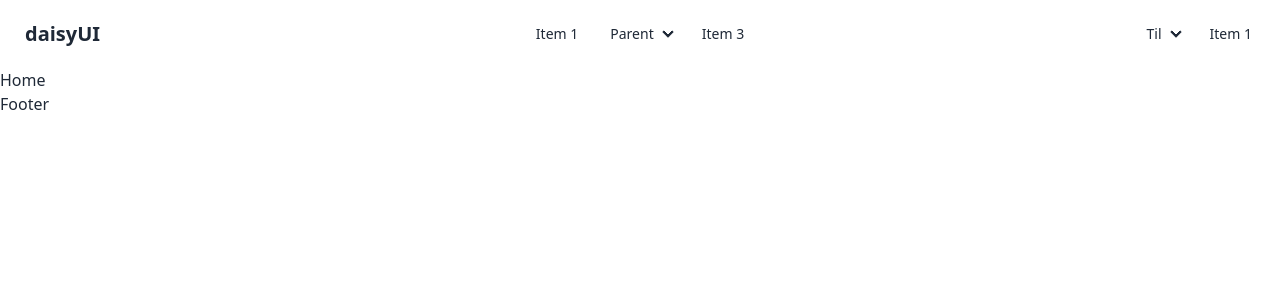
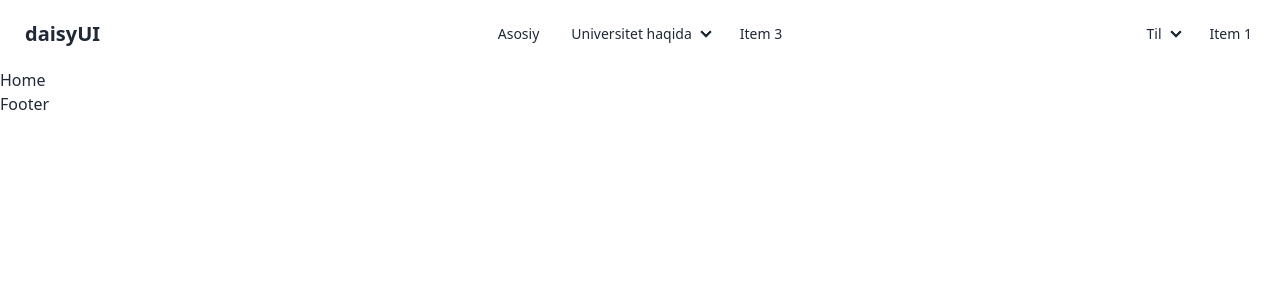
Before and after one commit to Abdusalom05/CAMU-UZ, a React (Vite) app: page / in a window 1280 px wide. Shown: the top 300 px of the page. Built offline with nearby package versions, Linux system fonts and the light colour scheme.

Commit message:
Update header

```diff
--- a/src/components/Header.jsx
+++ b/src/components/Header.jsx
@@ -24,16 +24,19 @@ function Header() {
             tabIndex={0}
             className="menu menu-sm dropdown-content mt-3 z-[1] p-2 shadow bg-base-100 rounded-box w-52">
             <li>
-              <a>Item 1</a>
+              <a href="#">Asosiy</a>
             </li>
             <li>
-              <a>Parent</a>
+              <a>Universitet haqida</a>
               <ul className="p-2">
                 <li>
-                  <a>Submenu 1</a>
+                  <a>Halqaro bo'lim</a>
                 </li>
                 <li>
-                  <a>Submenu 2</a>
+                  <a>Madaniyat bo'limi</a>
+                </li>
+                <li>
+                  <a>Ilmiy bo'limi</a>
                 </li>
               </ul>
             </li>
@@ -47,17 +50,22 @@ function Header() {
       <div className="navbar-center hidden lg:flex">
         <ul className="menu menu-horizontal px-1">
           <li>
-            <a>Item 1</a>
+            <a>Asosiy</a>
           </li>
           <li tabIndex={0}>
             <details>
-              <summary>Parent</summary>
+              <summary>
+                <a>Universitet haqida</a>
+              </summary>
               <ul className="p-2">
                 <li>
-                  <a>Submenu 1</a>
+                  <a>Halqaro bo'lim</a>
                 </li>
                 <li>
-                  <a>Submenu 2</a>
+                  <a>Madaniyat bo'limi</a>
+                </li>
+                <li>
+                  <a>Ilmiy bo'limi</a>
                 </li>
               </ul>
             </details>
```
